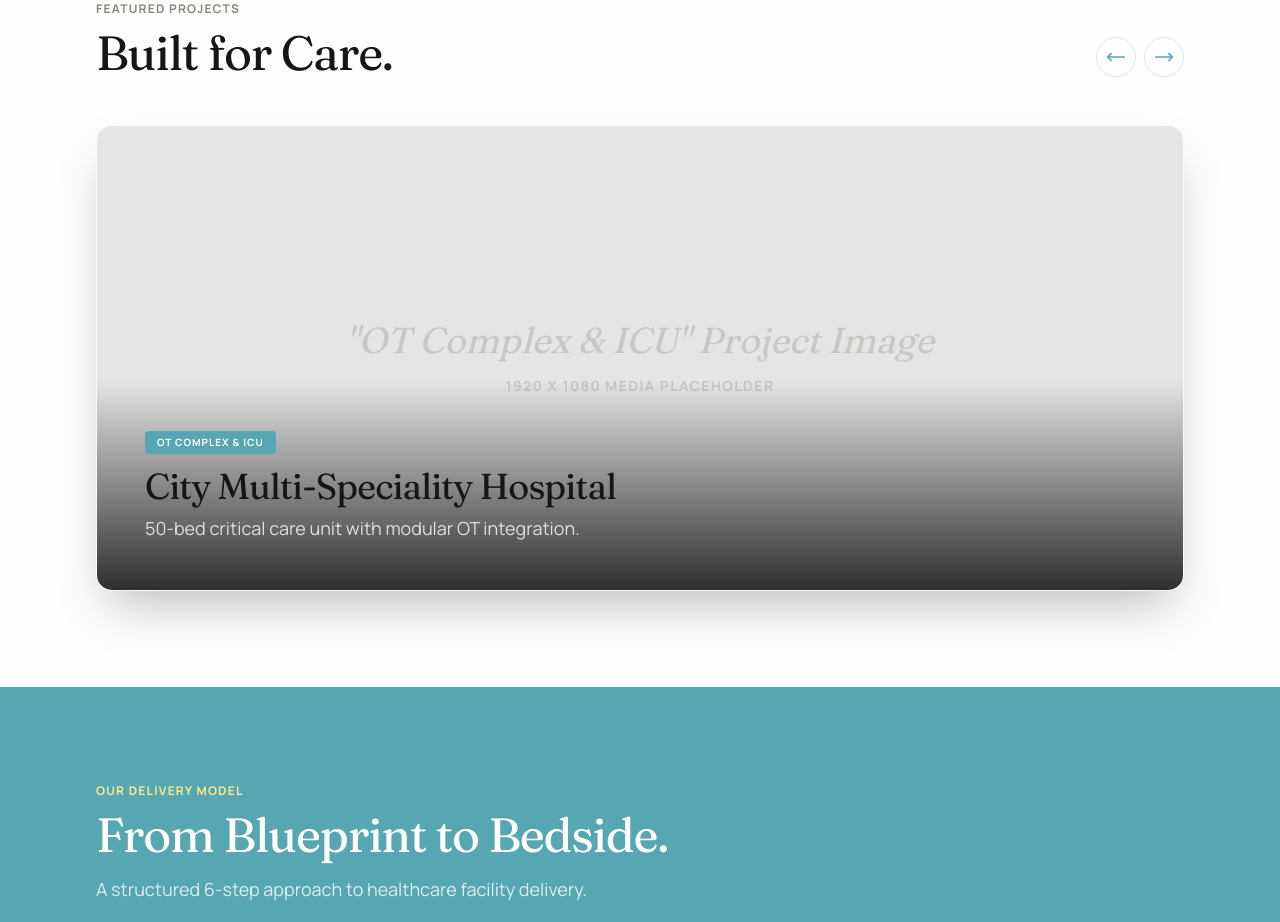
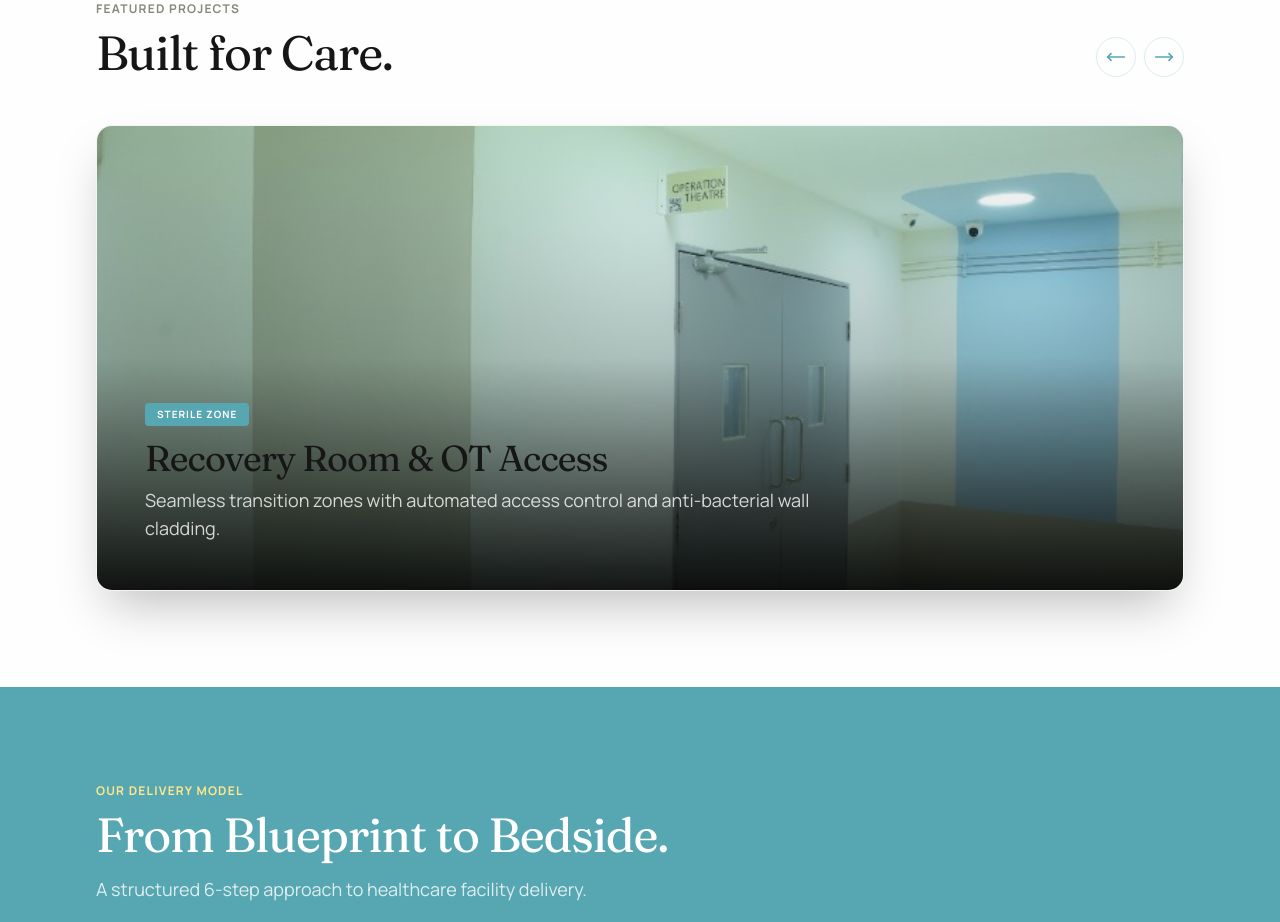
Before and after one commit to Azhwin05/Blush-Hush-Website, a Next.js app: page /healthcare in a window 1280 px wide. Shown: the part 2120-3042 px from the top of the page. Built offline with nearby package versions, Linux system fonts and the light colour scheme.

Commit message:
fix: Correctly replace placeholders with real images in ProjectShowcase

```diff
--- a/src/components/healthcare/project-showcase.tsx
+++ b/src/components/healthcare/project-showcase.tsx
@@ -1,32 +1,37 @@
-"use client";
-
 import { useState } from "react";
 import { MoveRight, MoveLeft } from "lucide-react";
 import { Button } from "@/components/ui/button";
 import { cn } from "@/lib/utils";
+import Image from "next/image";
 
 const projects = [
     {
         id: 1,
-        title: "City Multi-Speciality Hospital",
-        type: "OT Complex & ICU",
-        description: "50-bed critical care unit with modular OT integration.",
-        // Placeholder color/pattern
-        bgClass: "bg-neutral-200"
+        title: "Recovery Room & OT Access",
+        type: "Sterile Zone",
+        description: "Seamless transition zones with automated access control and anti-bacterial wall cladding.",
+        image: "/projects/healthcare/hc-recovery-ot.jpg"
     },
     {
         id: 2,
-        title: "Fertility & Maternity Nexus",
-        type: "Boutique Clinic",
-        description: "Warm, anxiety-reducing interiors for mother & child care.",
-        bgClass: "bg-neutral-300"
+        title: "In-Patient Suite",
+        type: "Patient Care",
+        description: "Ergonomic layout featuring integrated medical gas pipeline systems (MGPS) and nurse call integration.",
+        image: "/projects/healthcare/hc-patient-room.jpg"
     },
     {
         id: 3,
-        title: "Advanced Diagnostic Lab",
-        type: "Pathology Center",
-        description: "High-throughput layout with sterile processing zones.",
-        bgClass: "bg-neutral-200"
+        title: "Main Corridor",
+        type: "Circulation Area",
+        description: "High-durability homogeneous vinyl flooring with color-coded zoning for critical and non-critical areas.",
+        image: "/projects/healthcare/hc-corridor-wide.jpg"
+    },
+    {
+        id: 4,
+        title: "Pediatric Wing",
+        type: "Specialized Care",
+        description: "Calm color psychology applied to minimize anxiety for pediatric patients.",
+        image: "/projects/healthcare/hc-corridor-crib.jpg"
     }
 ];
 
@@ -70,23 +75,35 @@ export function ProjectShowcase() {
                     </div>
                 </div>
 
-                <div className="relative aspect-video md:aspect-[21/9] bg-white rounded-2xl overflow-hidden shadow-2xl border border-hc-grey/20">
-                    <div className="absolute inset-0 flex items-center justify-center bg-gray-100">
-                        {/* Placeholder Visual */}
-                        <div className={cn("w-full h-full flex flex-col items-center justify-center text-hc-olive/30", projects[currentIndex].bgClass)}>
-                            <p className="font-serif text-4xl mb-4 italic">"{projects[currentIndex].type}" Project Image</p>
-                            <p className="uppercase tracking-widest text-sm font-bold">1920 x 1080 Media Placeholder</p>
+                <div className="relative aspect-video md:aspect-[21/9] bg-hc-grey/10 rounded-2xl overflow-hidden shadow-2xl border border-hc-grey/20">
+                    {projects.map((project, index) => (
+                        <div
+                            key={project.id}
+                            className={cn(
+                                "absolute inset-0 w-full h-full transition-opacity duration-700 ease-in-out",
+                                index === currentIndex ? "opacity-100 z-10" : "opacity-0 z-0"
+                            )}
+                        >
+                            <Image
+                                src={project.image}
+                                alt={project.title}
+                                fill
+                                className="object-cover"
+                                priority={index === 0}
+                            />
+
+                            {/* Overlay Content */}
+                            <div className="absolute inset-0 bg-gradient-to-t from-black/90 via-black/20 to-transparent flex flex-col justify-end p-8 md:p-12 text-white">
+                                <div className="max-w-2xl transform transition-all duration-700 delay-100 translate-y-0">
+                                    <span className="inline-block px-3 py-1 bg-hc-teal text-white text-[10px] uppercase font-bold tracking-widest rounded mb-3">
+                                        {project.type}
+                                    </span>
+                                    <h3 className="text-2xl md:text-4xl font-serif mb-2">{project.title}</h3>
+                                    <p className="text-white/80 text-base md:text-lg leading-relaxed">{project.description}</p>
+                                </div>
+                            </div>
                         </div>
-
-                        {/* Overlay Content */}
-                        <div className="absolute bottom-0 left-0 right-0 p-8 md:p-12 bg-gradient-to-t from-black/80 to-transparent text-white">
-                            <span className="inline-block px-3 py-1 bg-hc-teal text-white text-[10px] uppercase font-bold tracking-widest rounded mb-3">
-                                {projects[currentIndex].type}
-                            </span>
-                            <h3 className="text-2xl md:text-4xl font-serif mb-2">{projects[currentIndex].title}</h3>
-                            <p className="text-white/80 max-w-xl text-lg">{projects[currentIndex].description}</p>
-                        </div>
-                    </div>
+                    ))}
                 </div>
             </div>
         </section>
```
